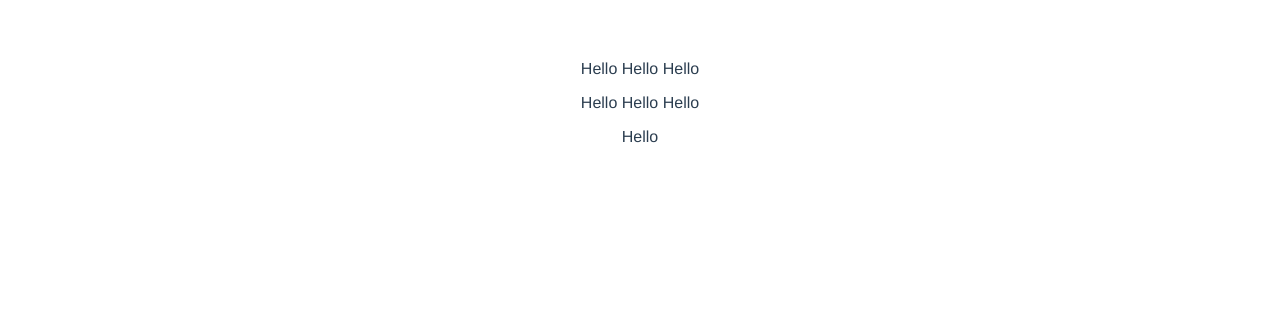
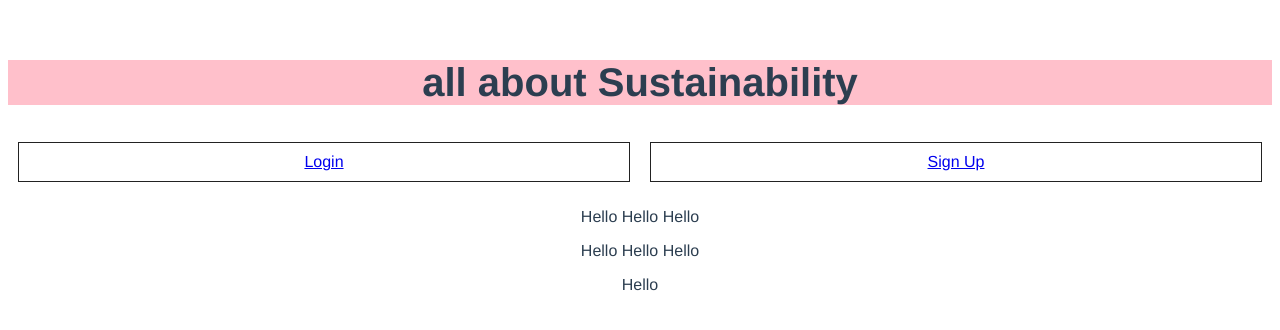
Before and after one commit to naingtun-create/aas-project, a Vue app: page / in a window 1280 px wide. Shown: the top 330 px of the page. Built offline with nearby package versions, Linux system fonts and the light colour scheme.

Commit message:
app.vue changes

```diff
--- a/package.json
+++ b/package.json
@@ -9,7 +9,8 @@
   },
   "dependencies": {
     "core-js": "^3.6.5",
-    "vue": "^2.6.11"
+    "vue": "^2.6.11",
+    "vue-beautify": "^1.1.3"
   },
   "devDependencies": {
     "@vue/cli-plugin-babel": "~4.5.0",
--- a/src/App.vue
+++ b/src/App.vue
@@ -1,5 +1,15 @@
 <template>
   <div id="app">
+    <h1 id="websitename">all about Sustainability</h1>
+    <header>
+      <ul id="login">
+        <router-link to="/login" exact>Login</router-link>
+      </ul>
+
+      <ul id="signup">
+        <router-link to="/signup" exact>Sign Up</router-link>
+      </ul>
+    </header>
     <HomePage msg="Testing"></HomePage>
     <router-view></router-view>
     <ProfilePage msg="Testing Alicia"></ProfilePage>
@@ -35,4 +45,31 @@ export default {
   color: #2c3e50;
   margin-top: 60px;
 }
+header {
+  display: flex;
+  flex-wrap: wrap;
+  list-style-type: none;
+  padding: 0;
+}
+#websitename {
+  background-color: pink;
+  text-align: center;
+  font-size: 40px;
+}
+#login {
+  flex-grow: 1;
+  flex-basis: 300px;
+  text-align: center;
+  padding: 10px;
+  border: 1px solid #222;
+  margin: 10px;
+}
+#signup {
+  flex-grow: 1;
+  flex-basis: 300px;
+  text-align: center;
+  padding: 10px;
+  border: 1px solid #222;
+  margin: 10px;
+}
 </style>
```
Also changed, not shown: 1 other file (tests, documents, lock files or other folders).
